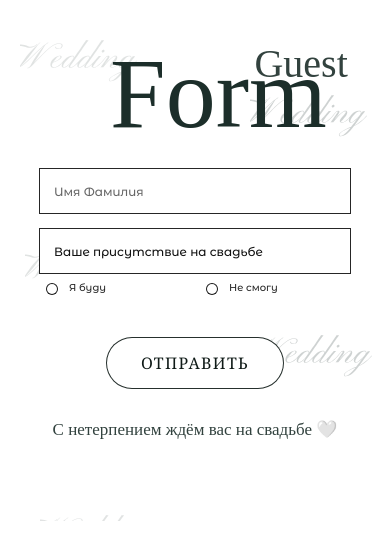
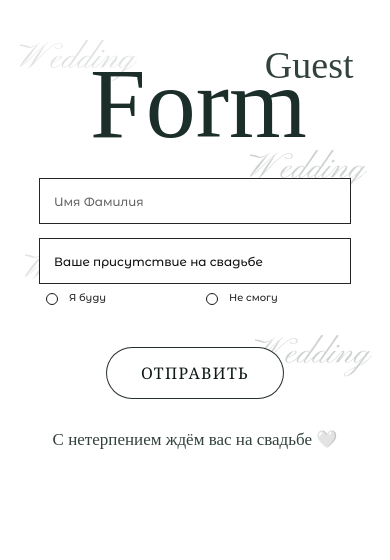
Before and after one commit to NBD-original/wedding_invite, a React (Vite) app: page / in a window 390 px wide. Shown: the top 560 px of the page. Built offline with nearby package versions, Linux system fonts and the light colour scheme; a web font is replaced by a local one.

Commit message:
Initial commit

```diff
--- a/src/components/Form/Form.module.css
+++ b/src/components/Form/Form.module.css
@@ -2,10 +2,8 @@
   position: relative;
   background: transparent;
   overflow: hidden;
-
   padding: 44px 0 56px;
-
-  border-radius: 18px;
+  border-radius: 50px;
 }
 /* Паттерн */
 .pattern {
@@ -21,15 +19,13 @@
   opacity: 0.4;
 }
 
-
-
 .w1 {
   top: 60px;
   left: 20px;
 }
 
 .w2 {
-  top: 140px;
+  top: 80px;
   right: 30px;
 }
 
@@ -124,10 +120,10 @@
   width: 100%;
   height: 46px; /* чуть выше, выглядит “дороже” */
   padding: 0 14px;
-
+  background: transparent;
   border: 1.6px solid rgba(0,0,0,0.85);
   border-radius: 0;
-  background: rgba(255,255,255,0.92);
+
 
   font-family: "Montserrat Alternates", sans-serif;
   font-weight: 500;
@@ -140,6 +136,7 @@
 
 .input::placeholder {
   color: rgba(0,0,0,0.6);
+
 }
 .title {
   position: relative;
@@ -153,25 +150,30 @@
 
   color: #1c2e2a;
 
-  margin: 0 auto 24px;
+  margin: 10px -20px 24px;
 }
 
-/* надстрочный Guest */
+
 .titleGuest {
   position: absolute;
-  font-size: 40px;
+  top: -12px;
+
+  left: 50%;
+  transform: translateX(-120px);
+
   font-family: "Kapakana", serif;
   font-size: 32px;
   line-height: 1;
 
   opacity: 0.9;
 }
+
 /* блок с появляющимися вопросами */
 .details {
   display: flex;
   flex-direction: column;
   gap: 14px;
-
+  background: transparent;
   /* чтобы появление/скрытие не “липло” к соседям */
   margin-top: 2px;
 }
@@ -181,7 +183,7 @@
   display: grid;
   grid-template-columns: 1fr 1fr;
   gap: 16px;
-
+  background: transparent;
   /* больше воздуха снизу, чтобы не “резалось” */
   padding: 6px 2px 10px;
 }
@@ -197,7 +199,7 @@
   display: inline-flex;
   align-items: center;
   gap: 8px;
-
+  background: transparent;
   font-family: "Montserrat Alternates", sans-serif;
   font-weight: 500;
   font-size: 10px;
@@ -215,6 +217,7 @@
   background: #fff;
   display: inline-block;
   position: relative;
+  background: transparent;
 }
 
 /* checkbox */
@@ -323,14 +326,14 @@
   }
 
   .title {
-    background: transparent;
     font-size: 100px;
   }
 
   .titleGuest {
-    background: transparent;
-    font-size: 40px;
-    right: 50px;
+    top: -8px;
+    left: 95%;
+    transform: translateX(-95px);
+    font-size: 38px;
   }
 
   .word {
@@ -345,7 +348,7 @@
   }
 
   .w2 {
-    top: 95px;
+    top: 150px;
     left: 50%;
     transform: translateX(55px);
   }
@@ -363,7 +366,7 @@
   }
 
   .w5 {
-    top: 515px;
+    top: 540px;
     left: 50%;
     transform: translateX(-155px);
   }
```
